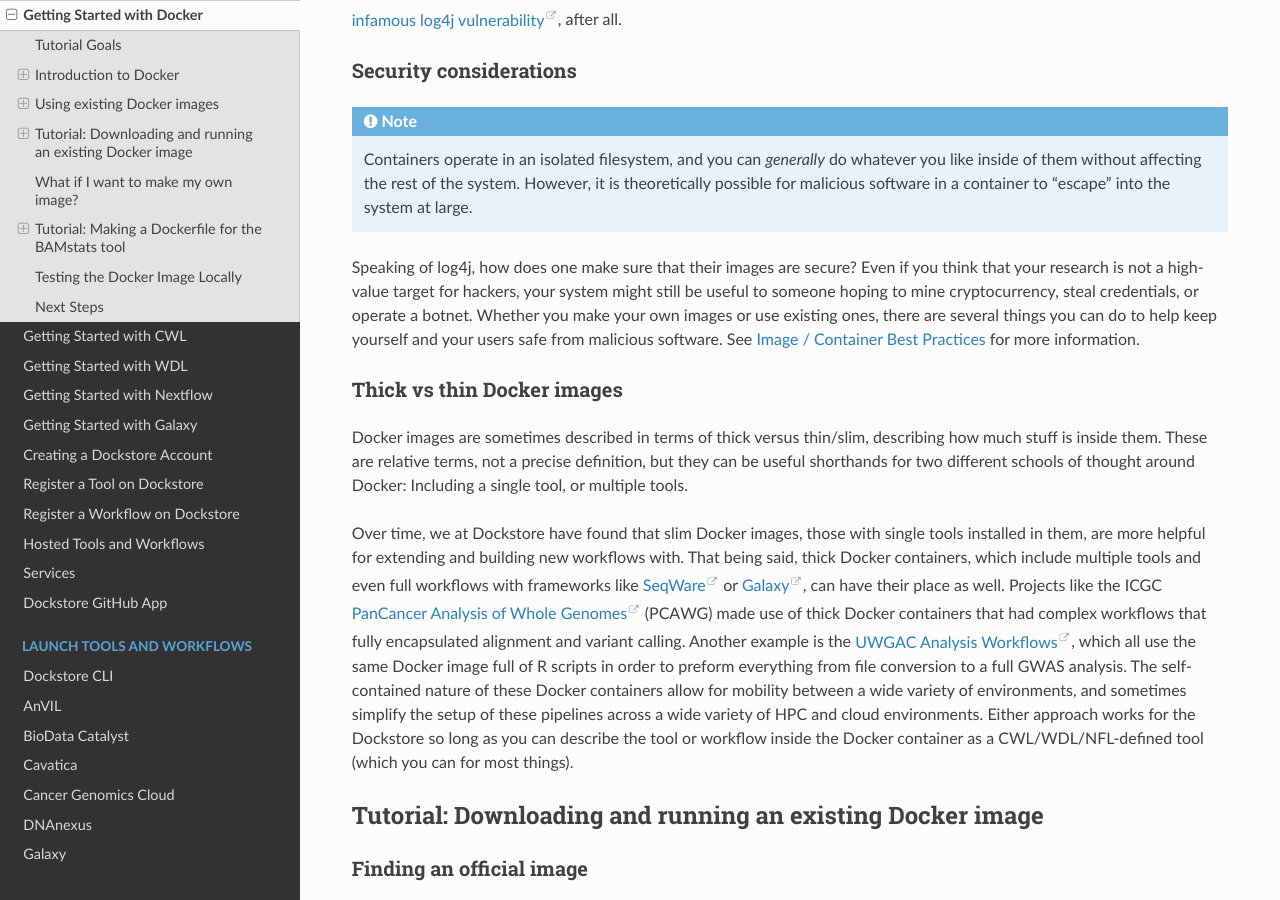
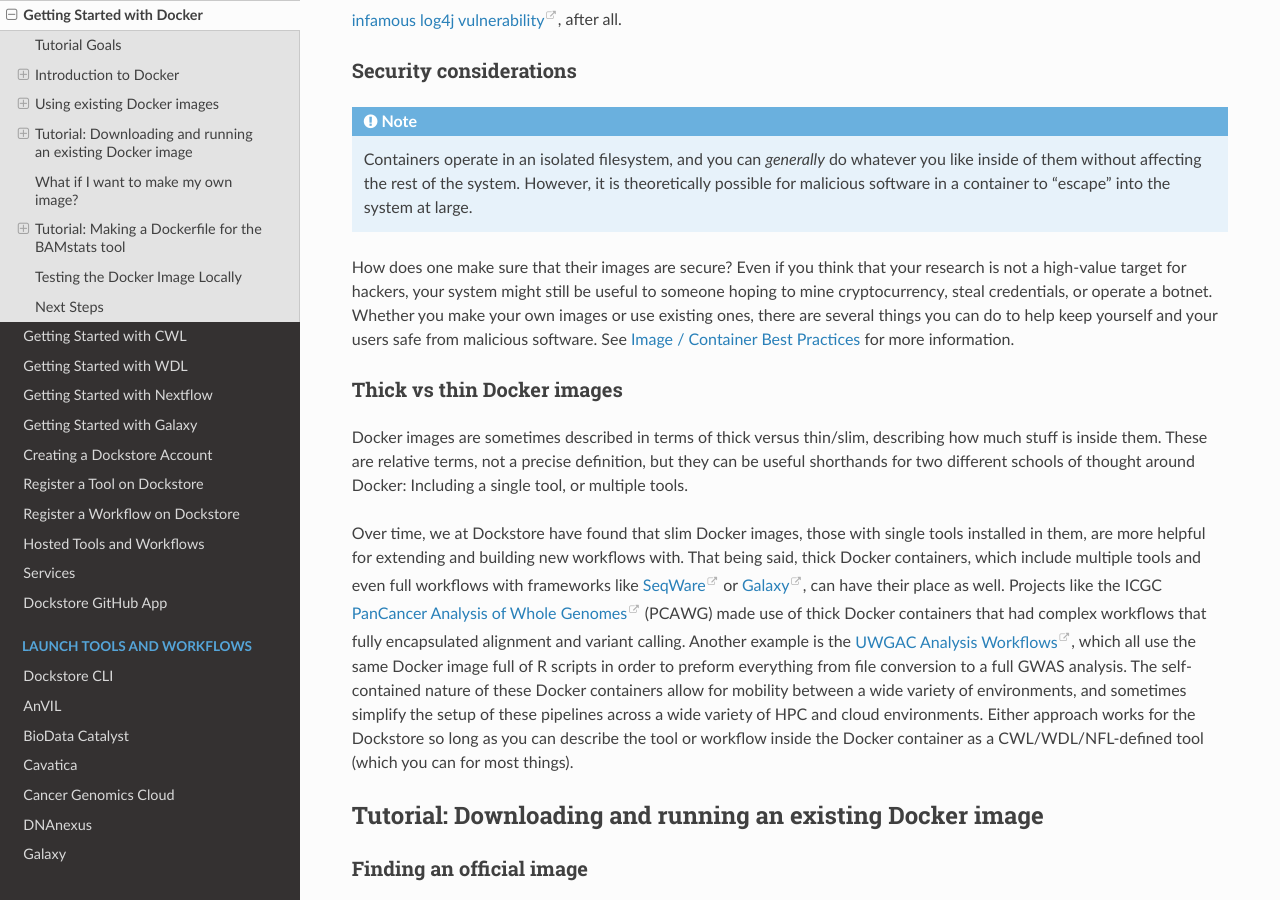
Before and after one commit to dockstore/dockstore-documentation, a Sphinx documentation site: the page built from docs/getting-started/getting-started-with-docker.rst, in a window 1280 px wide and 900 px high, scrolled down 2815 px. Built offline with Sphinx 7.4.7 and the Read the Docs theme 2.0.0, drawn with Linux system fonts in a browser that asks for light colours.

Commit message:
Charles' suggestion

```diff
--- a/docs/getting-started/getting-started-with-docker.rst
+++ b/docs/getting-started/getting-started-with-docker.rst
@@ -66,7 +66,7 @@ Security considerations
 ~~~~~~~~~~~~~~~~~~~~~~~
 .. note:: Containers operate in an isolated filesystem, and you can *generally* do whatever you like inside of them without affecting the rest of the system. However, it is theoretically possible for malicious software in a container to "escape" into the system at large.
 
-Speaking of log4j, how does one make sure that their images are secure? Even if you think that your research is not a high-value target for hackers, your system might still be useful to someone hoping to mine cryptocurrency, steal credentials, or operate a botnet. Whether you make your own images or use existing ones, there are several things you can do to help keep yourself and your users safe from malicious software. See :ref:`image-container-best-practices` for more information.
+How does one make sure that their images are secure? Even if you think that your research is not a high-value target for hackers, your system might still be useful to someone hoping to mine cryptocurrency, steal credentials, or operate a botnet. Whether you make your own images or use existing ones, there are several things you can do to help keep yourself and your users safe from malicious software. See :ref:`image-container-best-practices` for more information.
 
 Thick vs thin Docker images
 ~~~~~~~~~~~~~~~~~~~~~~~~~~~
```
